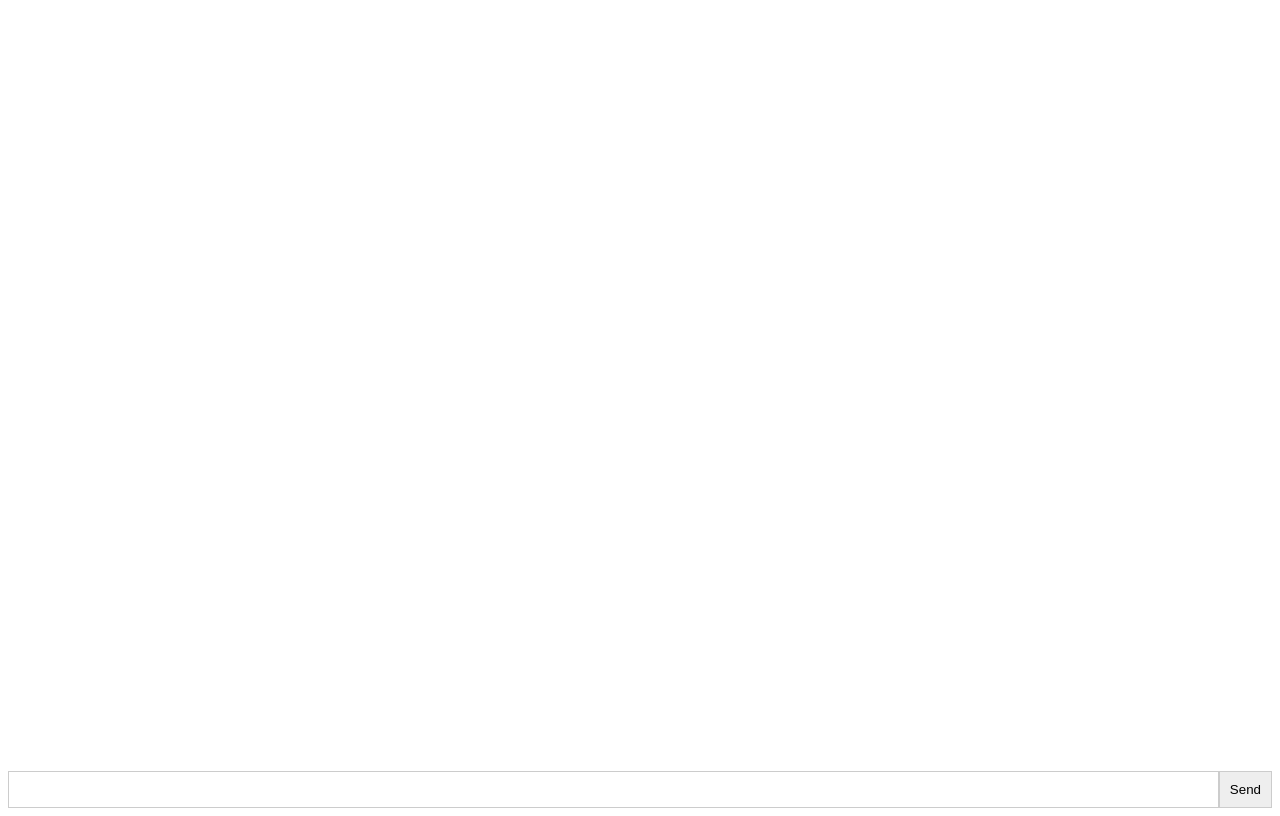
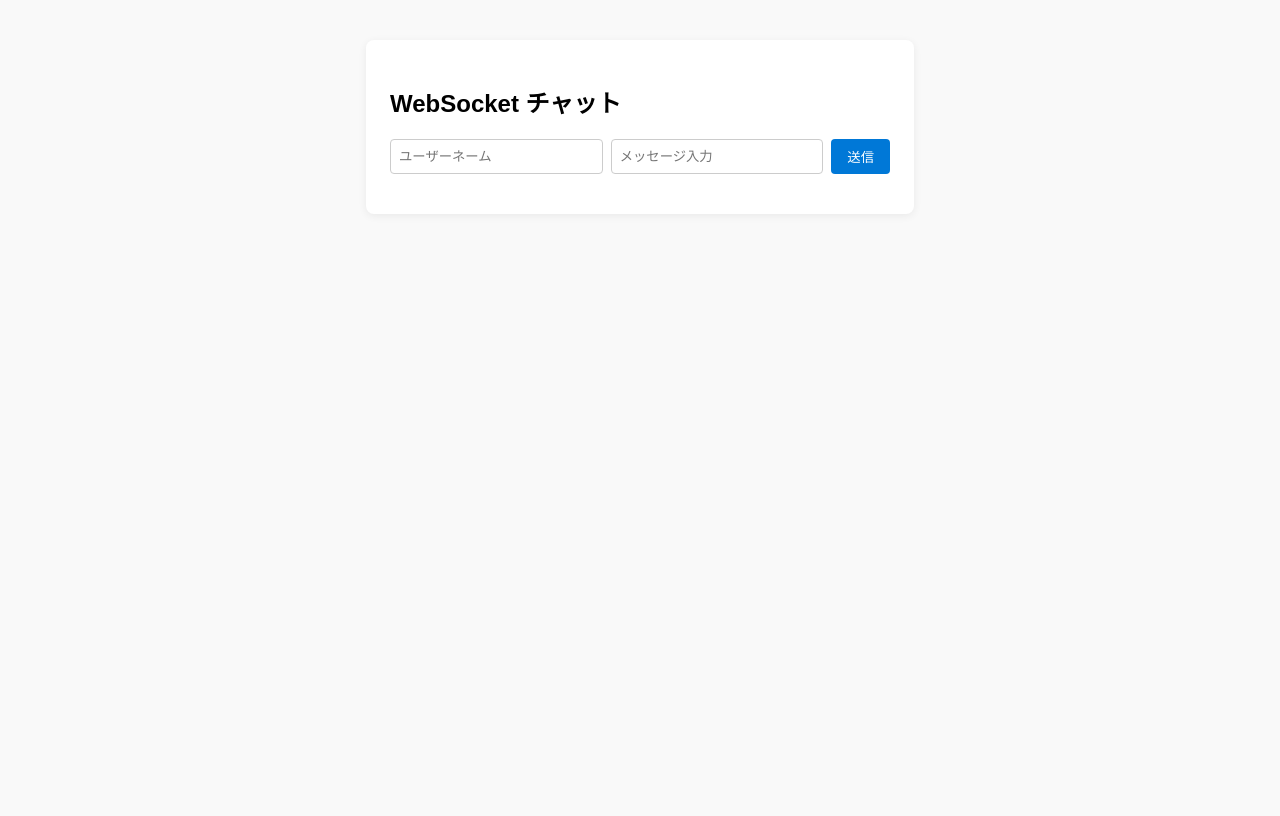
Before and after one commit to terran-yj4/render-10, a website: page public/index.html in a window 1280 px wide. Drawn offline with Linux system fonts and the light colour scheme.

Commit message:
Add files via upload

```diff
--- a/public/index.html
+++ b/public/index.html
@@ -1,81 +1,52 @@
 <!DOCTYPE html>
 <html lang="ja">
   <head>
-    <meta charset="UTF-8" />
-    <meta name="viewport" content="width=device-width, initial-scale=1.0" />
-    <title>Chat App</title>
+    <meta charset="UTF-8">
+    <title>WebSocket チャット</title>
     <style>
-      .chat {
-        display: flex;
-        flex-direction: column;
-        height: 100vh;
-      }
-      .messages {
-        flex: 1;
-        overflow-y: auto;
-        list-style: none;
-        padding: 0;
-        margin: 0;
-      }
-      .form {
-        display: flex;
-      }
-      .input {
-        flex: 1;
-        padding: 10px;
-        border: 1px solid #ccc;
-      }
-      .submit {
-        padding: 10px;
-        border: 1px solid #ccc;
-        background: #eee;
-        cursor: pointer;
-      }
+      body { font-family: sans-serif; background: #f9f9f9; }
+      #chat-box { width: 100%; max-width: 500px; margin: 40px auto; background: #fff; border-radius: 8px; box-shadow: 0 2px 8px #0001; padding: 24px; }
+      #log { list-style: none; padding: 0; margin: 16px 0 0 0; }
+      #log li { padding: 4px 0; border-bottom: 1px solid #eee; }
+      .input-row { display: flex; gap: 8px; margin-top: 12px; }
+      input[type="text"] { flex: 1; padding: 8px; border: 1px solid #ccc; border-radius: 4px; }
+      button { padding: 8px 16px; border: none; background: #0078d7; color: #fff; border-radius: 4px; cursor: pointer; }
+      button:hover { background: #005fa3; }
     </style>
   </head>
   <body>
-    <div class="chat">
-      <ul class="messages"></ul>
-      <form class="form">
-        <input class="input" autocomplete="off" />
-        <button class="submit">Send</button>
-      </form>
+    <div id="chat-box">
+      <h2>WebSocket チャット</h2>
+      <div class="input-row">
+        <input id="username" type="text" placeholder="ユーザーネーム">
+        <input id="msg" type="text" placeholder="メッセージ入力">
+        <button onclick="sendMsg()">送信</button>
+      </div>
+      <ul id="log"></ul>
     </div>
-
     <script>
-      function main() {
-        const host = location.origin.replace(/^http/, 'ws')
-        const ws = new WebSocket(host + '/ws')
-        const myId = self.crypto.randomUUID().substr(0, 8)
-        const form = document.querySelector('.form')
-
-        form.onsubmit = function (e) {
-          e.preventDefault()
-          const input = document.querySelector('.input')
-          const text = input.value
-          ws.send(JSON.stringify({ id: myId, text }))
-          input.value = ''
-          input.focus()
+      // ws/wss自動切り替え
+      const wsProtocol = location.protocol === "https:" ? "wss://" : "ws://";
+      const ws = new WebSocket(wsProtocol + location.host + "/ws");
+      ws.onmessage = (event) => {
+        try {
+          const { username, message } = JSON.parse(event.data);
+          const li = document.createElement("li");
+          li.textContent = `${username}: ${message}`;
+          document.getElementById("log").appendChild(li);
+        } catch (e) {
+          const li = document.createElement("li");
+          li.textContent = "受信: " + event.data;
+          document.getElementById("log").appendChild(li);
         }
-
-        ws.onmessage = function (msg) {
-          const response = msg.data
-          const messageList = document.querySelector('.messages')
-          const li = document.createElement('li')
-          if (id === myId) {
-            li.textContent = `(${id})自分:` + text
-          } else {
-            li.textContent = id + ': ' + text
-          }
-          messageList.appendChild(li)
-        }
-
-        ws.onerror = function (error) {
-          console.error('WebSocket Error: ', error)
-        }
+      };
+      function sendMsg() {
+        const username = document.getElementById("username").value || "名無し";
+        const message = document.getElementById("msg").value;
+        if (!message) return;
+        ws.send(JSON.stringify({ username, message }));
+        document.getElementById("msg").value = "";
       }
-
-      main()
     </script>
   </body>
 </html>
```
